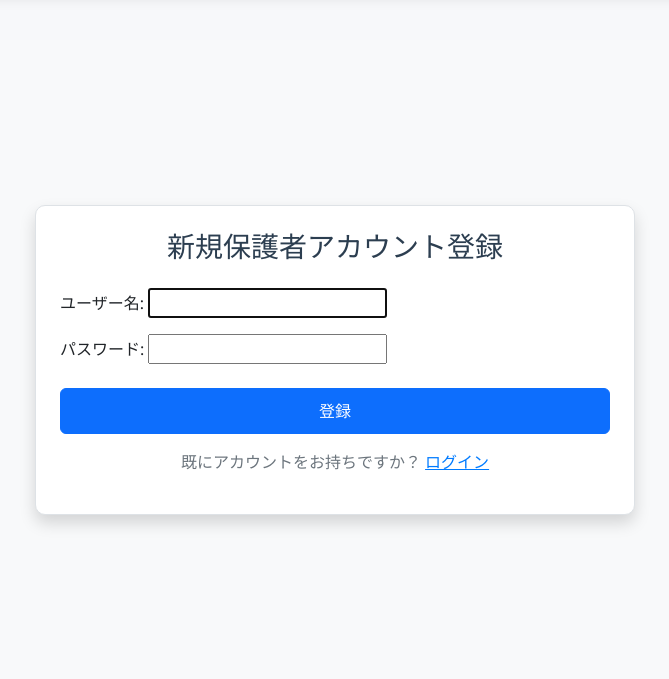
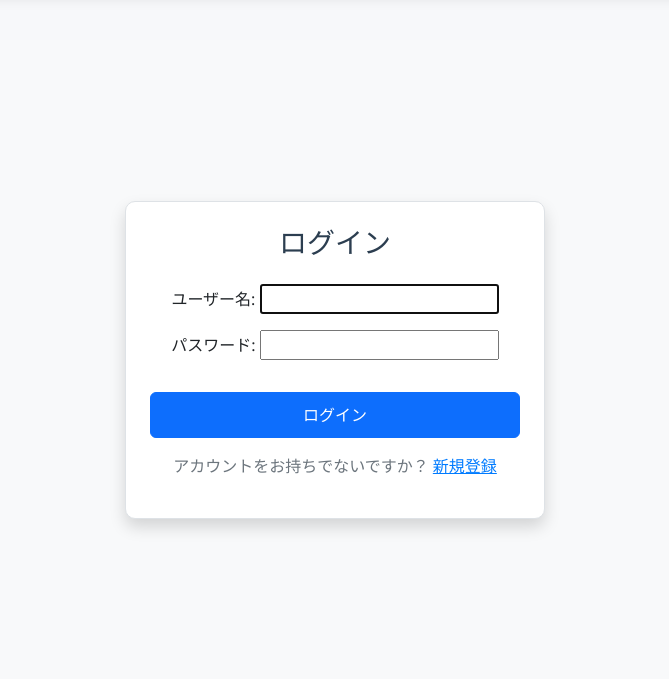
Before and after one commit to kuwajimayutaka-a11y/shodo_reserve, a Django app: page /accounts/login/ in a window 1280 px wide. Shown: the part 70-749 px from the top of the page, without its empty margins (305-974 px from the left). Run offline with Django 5.2, Linux system fonts and the light colour scheme.

Commit message:
新規登録の見た目2

```diff
--- a/booking/templates/registration/login.html
+++ b/booking/templates/registration/login.html
@@ -1,33 +1,23 @@
 {% extends "base.html" %}
 
-{% block title %}新規登録{% endblock %}
+{% block title %}ログイン{% endblock %}
 
 {% block content %}
-<div class="d-flex justify-content-center align-items-center" style="min-height: 80vh; background-color: #f8f9fa;">
-    <div class="card shadow p-4 border" style="width: 100%; max-width: 600px; border-radius: 10px; background: white; border: 1px solid #ced4da; text-align: center;">
-        <h3 class="mb-4" style="color: #2c3e50;">新規保護者アカウント登録</h3>
+<div class="d-flex justify-content-center align-items-center text-center" style="min-height: 80vh; background-color: #f8f9fa;">
+    <div class="card shadow p-4 border" style="width: 100%; max-width: 420px; border-radius: 10px; background: white; border: 1px solid #ced4da; margin: 0 auto; text-align: center;">
+        <h3 class="text-center mb-4" style="color: #2c3e50;">ログイン</h3>
 
-        <form method="post" class="text-start">
+        <form method="post" class="text-start"></form>
             {% csrf_token %}
-            {{ form.as_p }}
-            <button type="submit" class="btn btn-primary w-100 mt-2" style="padding: 10px 0;">登録</button>
+            <div class="mb-3">
+                {{ form.as_p }}
+            </div>
+            <button type="submit" class="btn btn-primary w-100" style="padding: 10px 0;">ログイン</button>
         </form>
 
-<style>
-    /* helptext（注意書き）の見た目を小さく薄く、改行付きにする */
-    .helptext {
-        display: block;
-        font-size: 0.8rem;
-        color: #6c757d;
-        margin-top: 4px;
-        line-height: 1.4;
-        white-space: pre-line; /* Django の help_text の改行を反映 */
-    }
-</style>
-
-        <p class="mt-3" style="color: #6c757d;">
-            既にアカウントをお持ちですか？
-            <a href="{% url 'login' %}" style="color: #007bff;">ログイン</a>
+        <p class="mt-3 text-center" style="color: #6c757d;">
+            アカウントをお持ちでないですか？
+            <a href="{% url 'signup' %}" style="color: #007bff;">新規登録</a>
         </p>
     </div>
 </div>
```
Also changed, not shown: booking/templates/registration/signup.html (+26 -17 lines).
